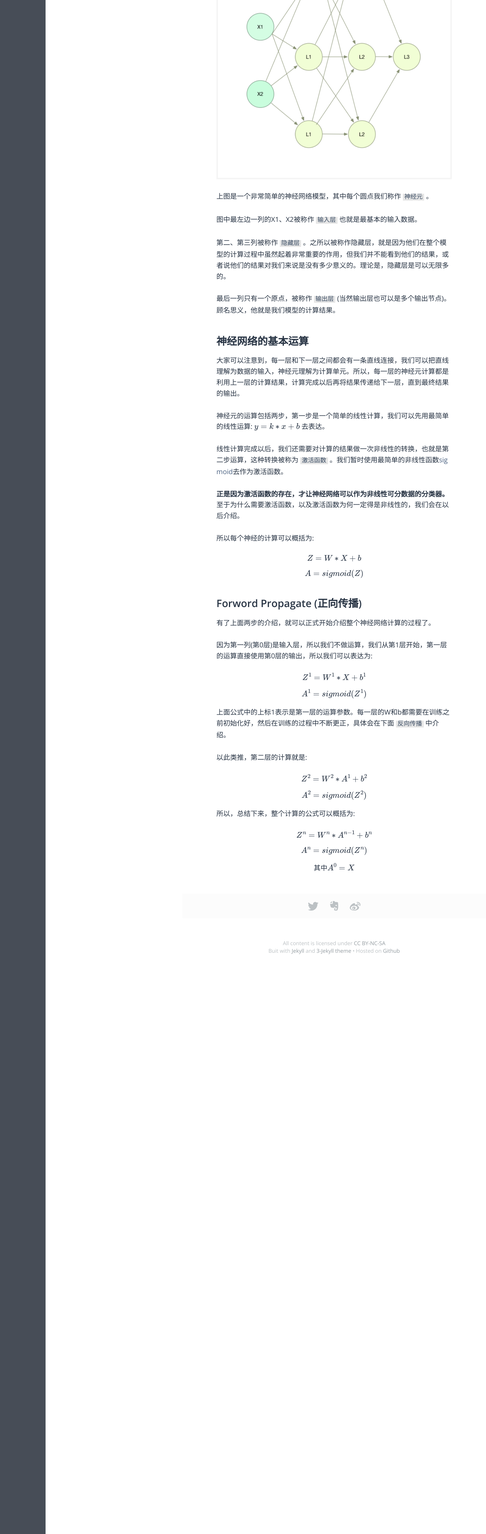
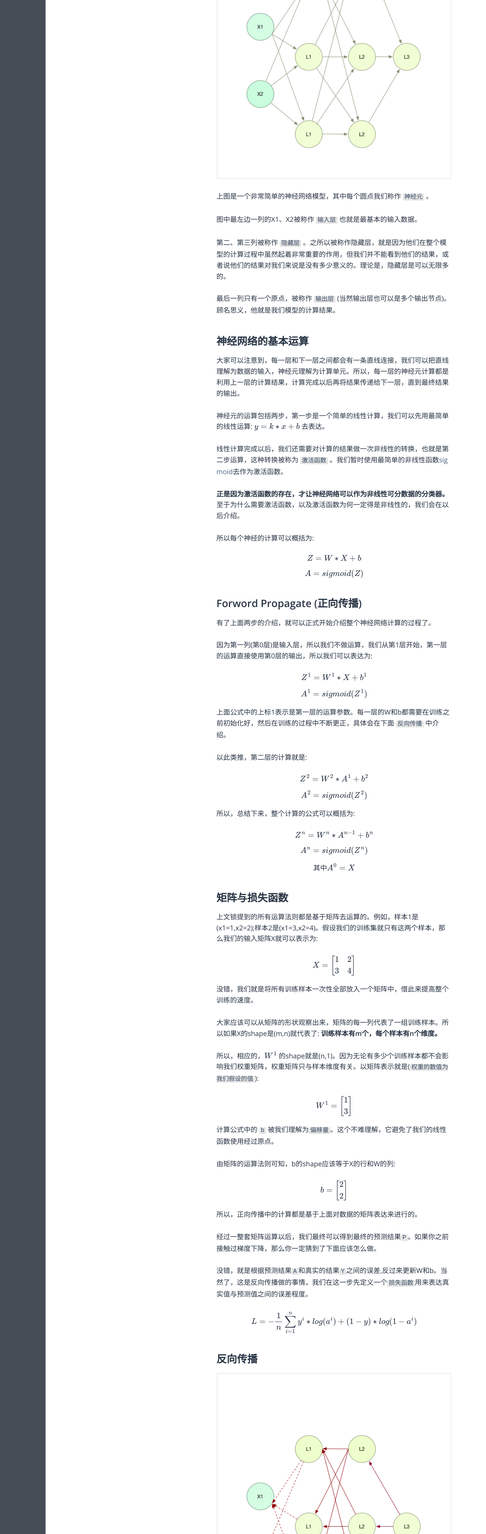
Before and after one commit to keepCodingDream/blog.io, a Jekyll site: the page built from _posts/2018-01-07-neural-network-01.md, in a window 1280 px wide. Shown: the part 962-5000 px from the top of the page at 38% size. Built offline with Jekyll 4.4.1, drawn with Linux system fonts in a browser that asks for light colours; some web fonts are replaced; formulas are drawn with MathJax 3.

Commit message:
complete neural net work

```diff
--- a/_posts/2018-01-07-neural-network-01.md
+++ b/_posts/2018-01-07-neural-network-01.md
@@ -87,3 +87,117 @@ $$
 $$
 	其中A^0=X
 $$
+
+## 矩阵与损失函数
+上文锁提到的所有运算法则都是基于矩阵去运算的。例如，样本1是(x1=1,x2=2);样本2是(x1=3,x2=4)。假设我们的训练集就只有这两个样本，那么我们的输入矩阵X就可以表示为:
+
+$$
+X=\begin{bmatrix} 1 & 2 \\ 3 & 4 \\ \end{bmatrix}
+$$
+
+没错，我们就是将所有训练样本一次性全部放入一个矩阵中，借此来提高整个训练的速度。
+
+大家应该可以从矩阵的形状观察出来，矩阵的每一列代表了一组训练样本。所以如果X的shape是(m,n)就代表了: **训练样本有m个，每个样本有n个维度。**
+
+所以，相应的，\\(W^1\\) 的shape就是(n,1)。因为无论有多少个训练样本都不会影响我们权重矩阵，权重矩阵只与样本维度有关。以矩阵表示就是(`权重的数值为我们假设的值`):
+
+$$
+W^1=\begin{bmatrix} 1 \\ 3 \\ \end{bmatrix}
+$$
+
+
+计算公式中的 `b` 被我们理解为`偏移量`。这个不难理解，它避免了我们的线性函数使用经过原点。
+
+由矩阵的运算法则可知，b的shape应该等于X的行和W的列:
+
+$$
+  b=\begin{bmatrix} 2 \\ 2 \\ \end{bmatrix}
+$$
+
+所以，正向传播中的计算都是基于上面对数据的矩阵表达来进行的。
+
+经过一整套矩阵运算以后，我们最终可以得到最终的预测结果`P`。如果你之前接触过梯度下降，那么你一定猜到了下面应该怎么做。
+
+没错，就是根据预测结果`A`和真实的结果`Y`之间的误差,反过来更新W和b。当然了，这是反向传播做的事情，我们在这一步先定义一个`损失函数`用来表达真实值与预测值之间的误差程度。
+
+$$
+  L=-\frac{1}{n} \sum_{i=1}^n y^i*log(a^i)+(1-y)*log(1-a^i)
+$$
+
+## 反向传播
+
+![](https://raw.githubusercontent.com/keepCodingDream/blog.io/master/assets/img/neural/1.2.png)
+
+先放一张反向传播的示意图，图中红线部分就是由计算记过反向更新权重矩阵的路径(为了清晰表达，1.1中正向传播的线已经去掉)。
+
+从图中可以清晰看出，每一层都是由上一层的反馈结果去更新，其中虚线部分标出的是输入参数，由于权重更新没有意义，所以以虚线表达，在实际计算中也不会更新。
+
+每次更新的公式可以表达为:
+
+$$
+W = W - \alpha \frac{\partial L}{\partial W}
+$$
+
+$$
+b = b - \alpha \frac{\partial L}{\partial b}
+$$
+
+以下是详细求导过程，对求导部分较为熟悉的读者可以忽略。
+$$
+ \color {#red} {--------update \quad value \quad for \quad W----------}
+$$
+
+$$
+	\frac{\partial L}{\partial W}=\frac{\partial L}{\partial A}*\frac{\partial A}{\partial Z}*\frac{\partial Z}{\partial W}
+$$
+
+$$
+	\frac{\partial L}{\partial W}=\frac{1}{n}(-\frac{Y}{A}+\frac{1-Y}{1-A})*(A(1-A))*X
+$$
+
+$$
+\frac{\partial L}{\partial W}=\frac{1}{n}(A-Y)*X
+$$
+
+$$
+ \color {#red} {--------update \quad value \quad for \quad b----------}
+$$
+
+$$
+\frac{\partial L}{\partial b}=\frac{\partial L}{\partial A}*\frac{\partial A}{\partial Z}*\frac{\partial Z}{\partial b}
+$$
+
+$$
+\frac{\partial L}{\partial b}=\frac{1}{n}(-\frac{Y}{A}+\frac{1-Y}{1-A})*(A(1-A))*1
+$$
+
+$$
+\frac{\partial L}{\partial b}=\frac{1}{n}(A-Y)
+$$
+
+
+有了上面的推导公式，我们能就能从最后一个节点(第N层，也就是预测结果)以此递推更新W、b
+
+我们仿照正向传播的形式，总结出以下递推式:
+
+$$
+  d_{w^{(n-1)}}=\frac{1}{n}(A^n-Y^n)*A^{(n-1)}
+$$
+
+$$
+  d_{b^{(n-1)}}=\frac{1}{n}(A^n-Y^n)
+$$
+
+所以，我们只要按照这样的规律，遍历整个神经网络的深度，就可以得到每一层的权重，也就完成了训练。整个伪代码总结如下:
+
+$$
+	\color {#red} {for \quad i \quad from \quad n-1 \quad to \quad 1:}
+$$
+
+$$
+   W^i=W^i- \alpha * \frac{1}{n}(A^{i+1}-Y^{i+1})*A^{(i)}
+$$
+
+$$
+   b^i=b^i- \alpha * \frac{1}{n}(A^{i+1}-Y^{i+1})
+$$
```
Also changed, not shown: assets/img/neural/1.2.png (added).
